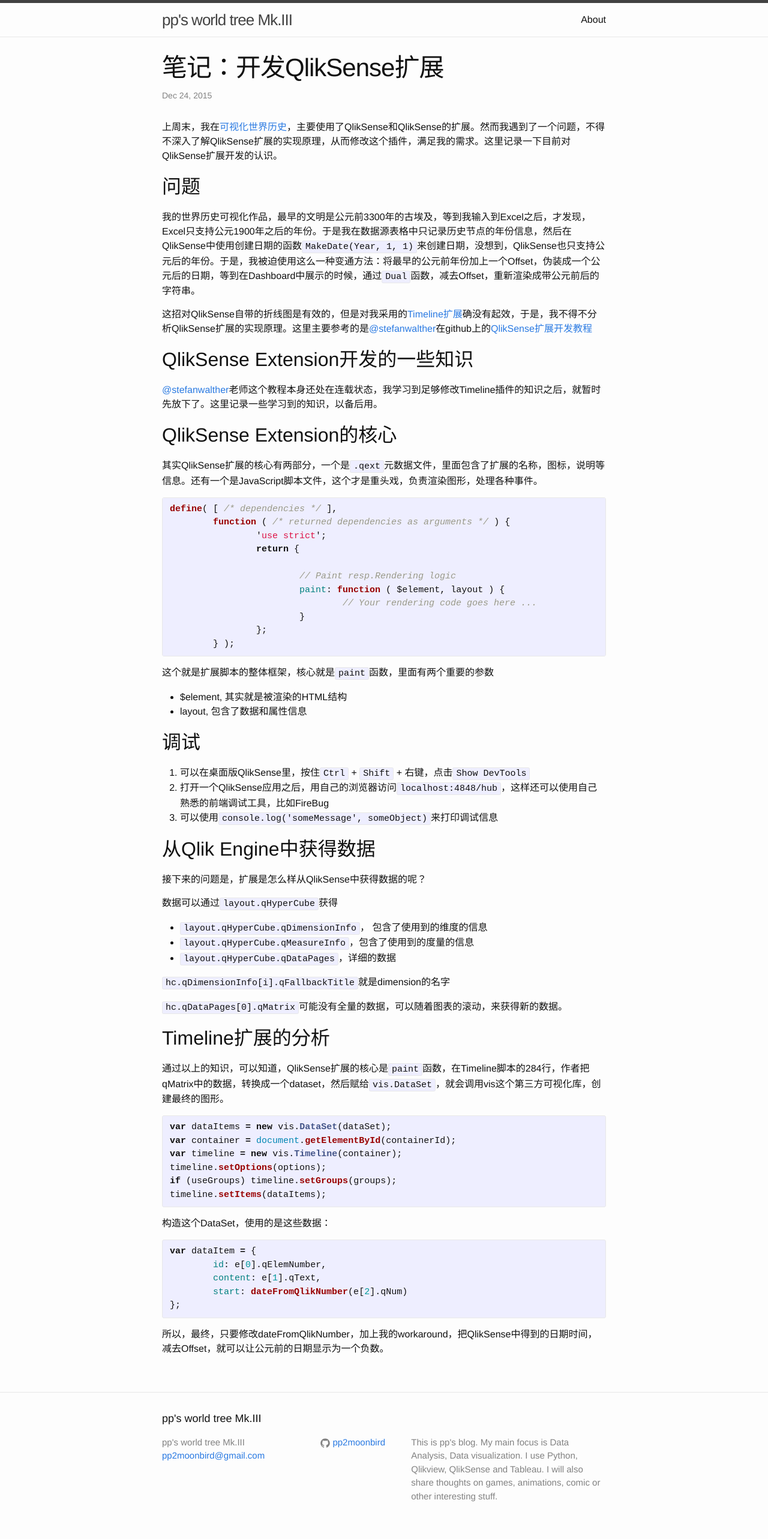
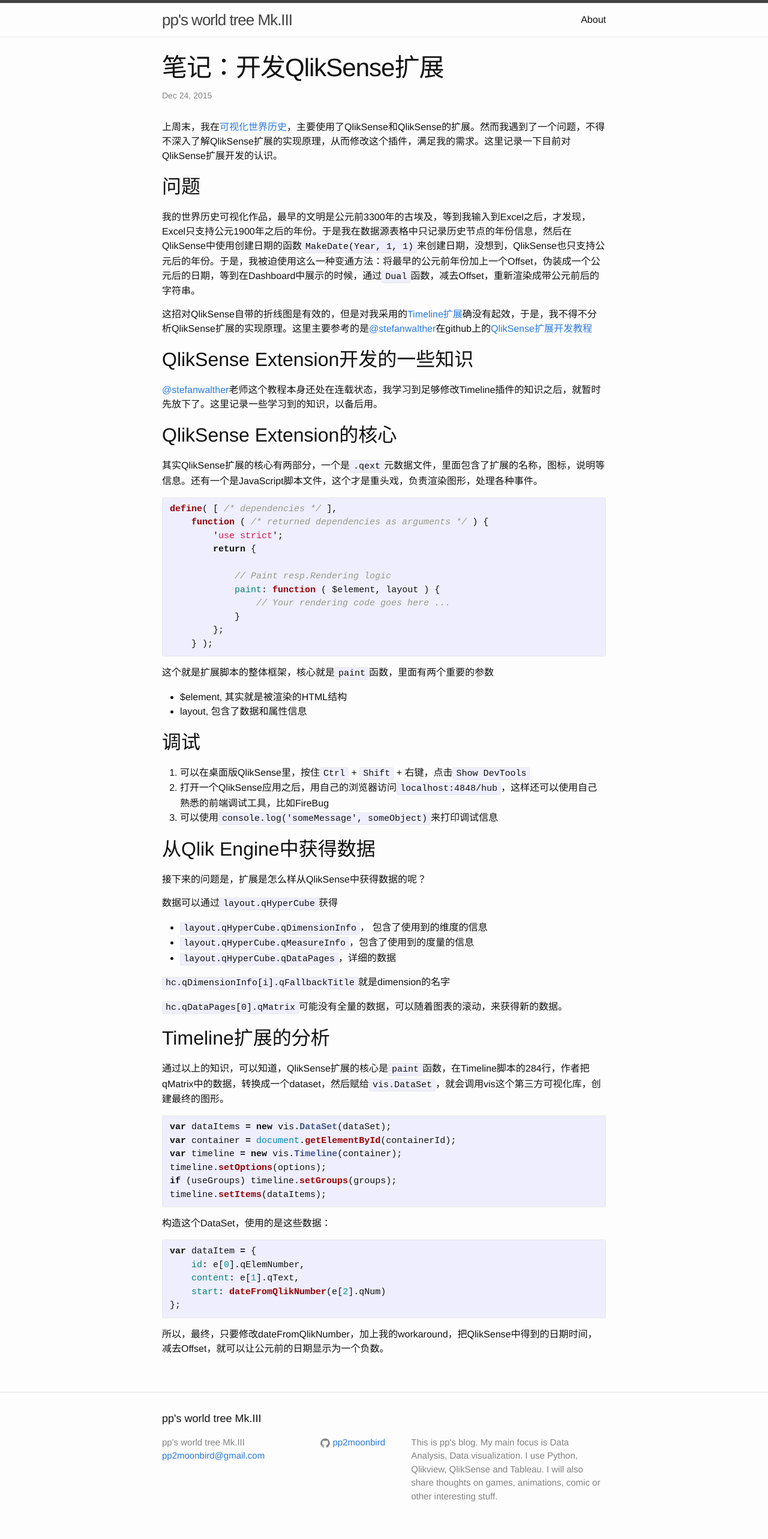
Before and after one commit to pp2moonbird/pp2moonbird.github.io, a Jekyll site: the page built from _posts/2015-12-24-QlikSense-Extension-Development.markdown, in a window 1280 px wide. Shown: the whole page at 60% size. Built offline with Jekyll 4.4.1, drawn with Linux system fonts in a browser that asks for light colours; comment, search, counter and statistics services are not loaded.

Commit message:
add tab size

```diff
--- a/_sass/_base.scss
+++ b/_sass/_base.scss
@@ -142,7 +142,7 @@
 pre {
     padding: 8px 12px;
     overflow-x: auto;
-
+    tab-size: 4; -moz-tab-size: 4; -o-tab-size: 4;
     > code {
         border: 0;
         padding-right: 0;
```
